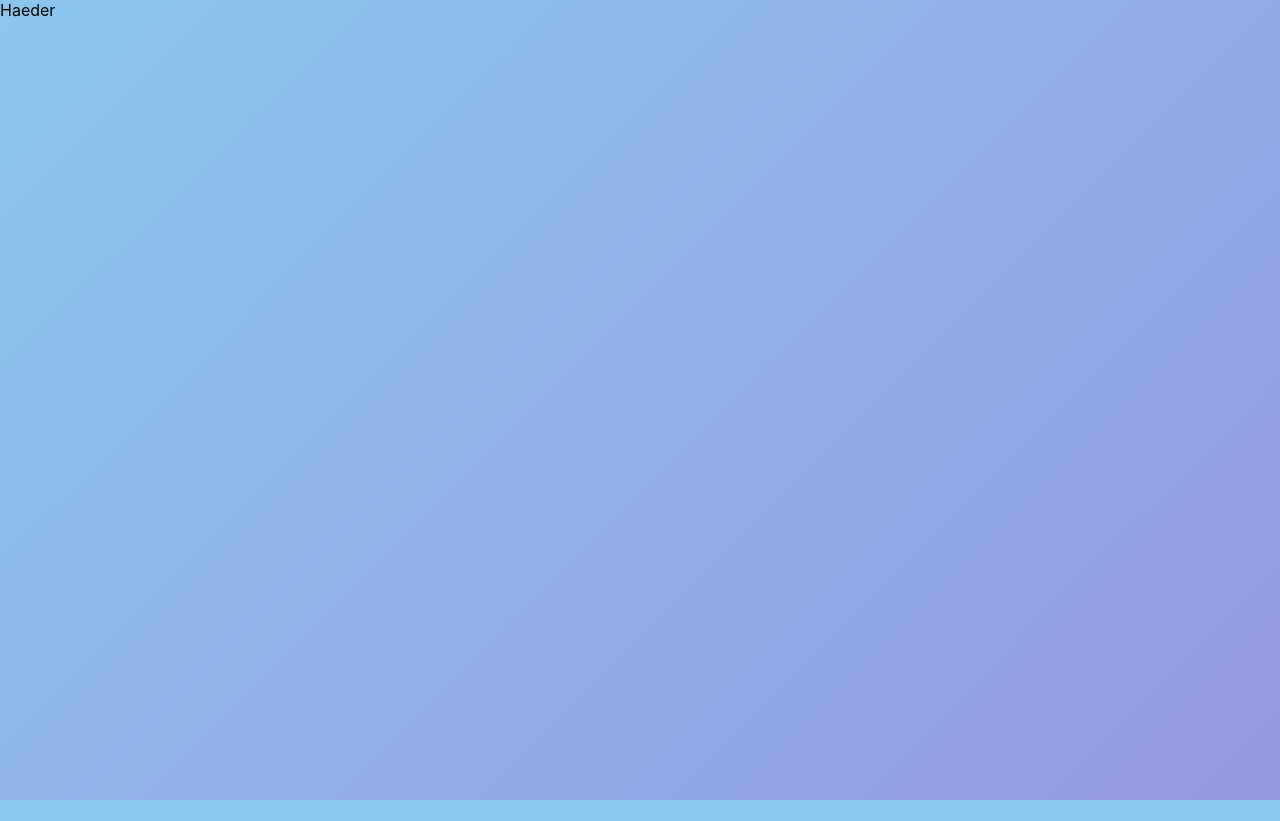
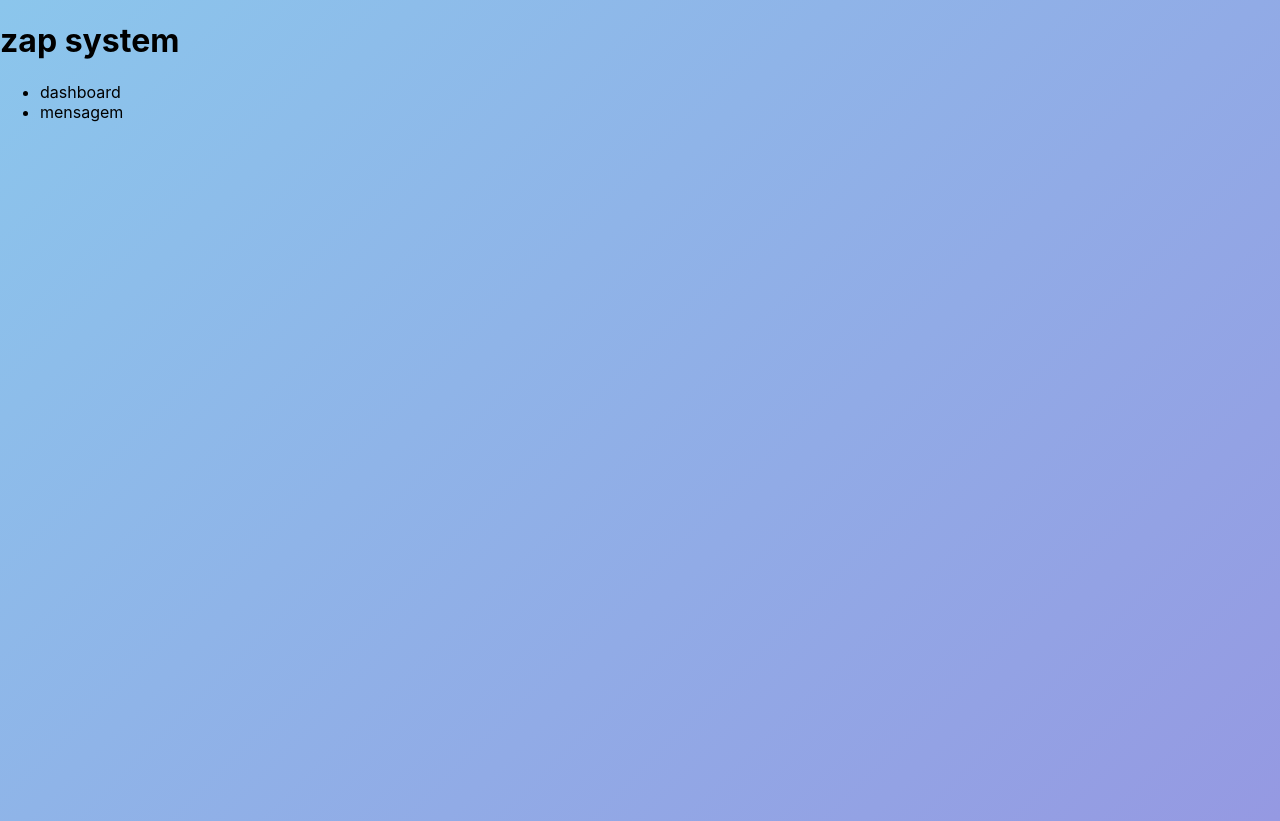
Before and after one commit to mrcomputer2018/projeto2, a React (Create React App) app: page / in a window 1280 px wide. Before the commit the page ends 800 px from the top, so only its background shows below. Built offline with nearby package versions, Linux system fonts and the light colour scheme.

Commit message:
component home

```diff
--- a/src/componente/Header.jsx
+++ b/src/componente/Header.jsx
@@ -2,8 +2,14 @@ import React from "react";
 
 const Header = () => {
     return (
-        <div>
-            Haeder
+        <div className="header">
+            <h1>zap system </h1>
+            <nav>
+                <ul>
+                    <li>dashboard</li>
+                    <li>mensagem</li>
+                </ul>
+            </nav>
         </div>
     )
 }
```
